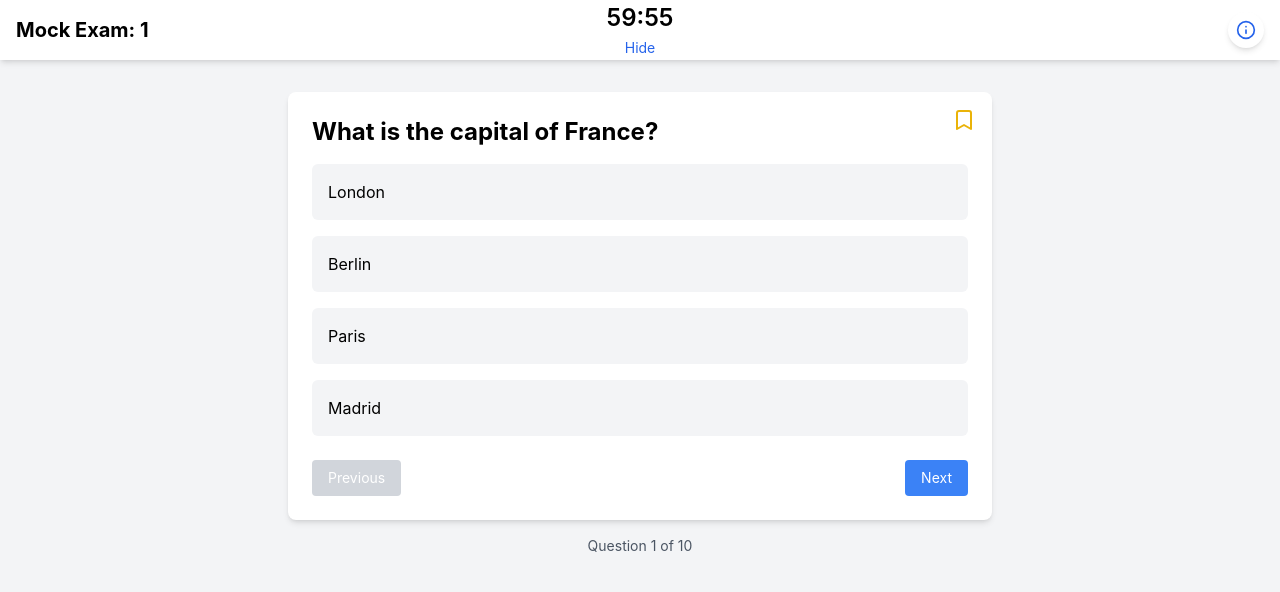
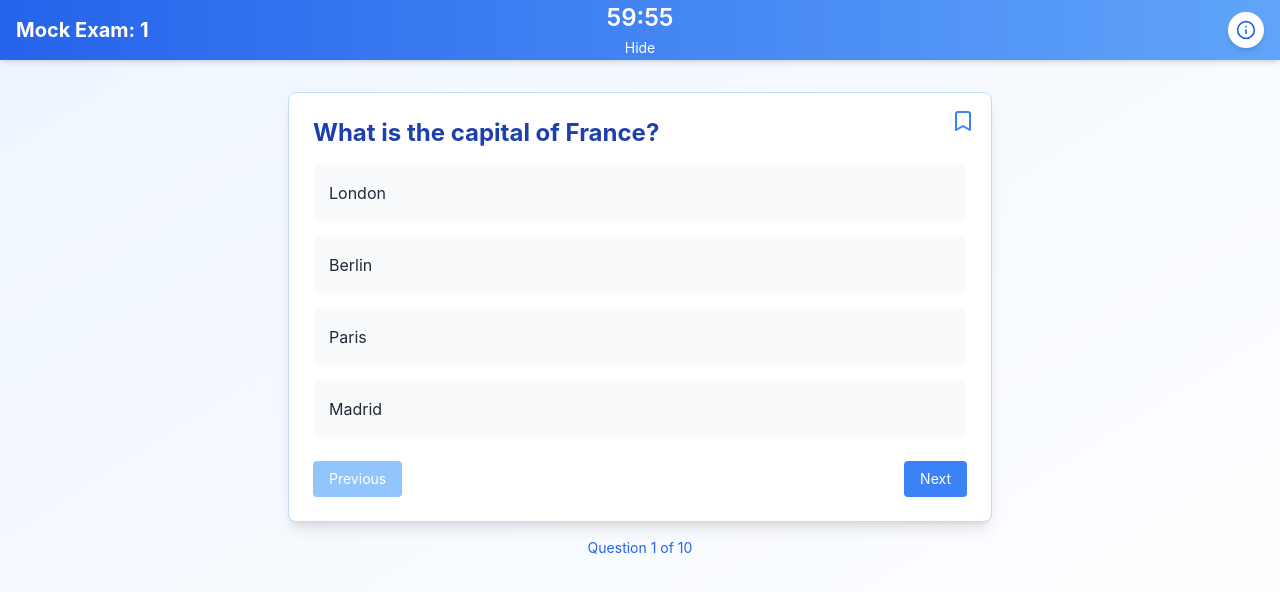
Before and after one commit to shrimay18/mockTest, a React (Create React App) app: page /mock-exam/1/start in a window 1280 px wide. Shown: the top 592 px of the page. Built offline with nearby package versions, Linux system fonts and the light colour scheme.

Commit message:
Blue white theme added

```diff
--- a/src/pages/ExamDetails.tsx
+++ b/src/pages/ExamDetails.tsx
@@ -57,7 +57,7 @@ const ExamDetails: React.FC = () => {
   }
 
   return (
-    <div className="min-h-screen bg-gray-100 py-12 px-4 sm:px-6 lg:px-8">
+    <div className="min-h-screen bg-gradient-to-tr from-blue-500 to-blue-100 py-12 px-4 sm:px-6 lg:px-8">
       <div className="max-w-3xl mx-auto bg-white rounded-lg shadow-md p-6">
         <h1 className="text-3xl font-bold mb-4">{exam.title}</h1>
         <p className="text-gray-600 mb-6">{exam.description}</p>
--- a/src/pages/ExamPage.tsx
+++ b/src/pages/ExamPage.tsx
@@ -209,7 +209,7 @@ const ExamPage: React.FC = () => {
 
       return (
         <div ref={paletteRef} className="fixed right-2 sm:right-4 top-16 sm:top-20 bg-white p-2 sm:p-4 rounded-lg shadow-lg w-48 sm:w-64 max-h-[60vh] sm:max-h-[80vh] overflow-y-auto z-50">
-          <h3 className="text-sm sm:text-lg font-semibold mb-2 sm:mb-4">Question Palette</h3>
+          <h3 className="text-sm sm:text-lg font-semibold mb-2 sm:mb-4 text-blue-800">Question Palette</h3>
           <div className="grid grid-cols-5 gap-1 sm:gap-2">
             {visibleQuestions.map((_, index) => (
               <button
@@ -222,7 +222,7 @@ const ExamPage: React.FC = () => {
                   getQuestionStatus(index) === 'solved' ? 'bg-green-500' :
                   getQuestionStatus(index) === 'review' ? 'bg-yellow-500' :
                   getQuestionStatus(index) === 'attempted-review' ? 'bg-purple-500' :
-                  'bg-gray-400'
+                  'bg-blue-300'
                 }`}
               >
                 {index + 1}
@@ -243,7 +243,7 @@ const ExamPage: React.FC = () => {
               <span>Attempted & Marked for Review</span>
             </div>
             <div className="flex items-center">
-              <div className="w-2 h-2 sm:w-3 sm:h-3 bg-gray-400 rounded-full mr-1 sm:mr-2"></div>
+              <div className="w-2 h-2 sm:w-3 sm:h-3 bg-blue-300 rounded-full mr-1 sm:mr-2"></div>
               <span>Unsolved</span>
             </div>
           </div>
@@ -288,19 +288,19 @@ const ExamPage: React.FC = () => {
     const currentQuestion = mockQuestions[currentQuestionIndex];
 
     return (
-      <div className="min-h-screen bg-gray-100">
-        <nav className="bg-white shadow-md p-2 sm:p-4 relative">
+      <div className="min-h-screen bg-gradient-to-br from-blue-50 to-white">
+        <nav className="bg-gradient-to-r from-blue-600 to-blue-400 shadow-md p-2 sm:p-4 relative">
           <div className="max-w-7xl mx-auto flex flex-col sm:flex-row items-center justify-between">
-            <h1 className="font-bold text-sm sm:text-base md:text-lg lg:text-xl truncate w-full sm:w-auto text-center mb-2 sm:mb-0">
+            <h1 className="font-bold text-sm sm:text-base md:text-lg lg:text-xl truncate w-full sm:w-auto text-center mb-2 sm:mb-0 text-white">
               Mock Exam: {examId}
             </h1>
             <div className="flex flex-col items-center sm:absolute sm:left-1/2 sm:top-1/2 sm:transform sm:-translate-x-1/2 sm:-translate-y-1/2">
               {showTimer && (
-                <span className="text-base sm:text-lg md:text-xl lg:text-2xl font-semibold mb-1">{formatTime(timeLeft)}</span>
+                <span className="text-base sm:text-lg md:text-xl lg:text-2xl font-semibold mb-1 text-white">{formatTime(timeLeft)}</span>
               )}
               <button
                 onClick={() => setShowTimer(!showTimer)}
-                className="text-xs sm:text-sm text-blue-600 hover:text-blue-800"
+                className="text-xs sm:text-sm text-white hover:text-blue-200"
               >
                 {showTimer ? 'Hide' : 'Show Timer'}
               </button>
@@ -322,11 +322,11 @@ const ExamPage: React.FC = () => {
             initial={{ opacity: 0, y: 20 }}
             animate={{ opacity: 1, y: 0 }}
             transition={{ duration: 0.5 }}
-            className="bg-white rounded-lg shadow-md relative p-3 sm:p-6"
+            className="bg-white rounded-lg shadow-lg relative p-3 sm:p-6 border border-blue-200"
           >
             <button
               onClick={toggleBookmark}
-              className={`absolute top-2 sm:top-4 right-2 sm:right-4 text-yellow-500 hover:text-yellow-600 transition-all duration-300 transform ${bookmarks.includes(currentQuestionIndex) ? 'scale-110' : 'scale-100'}`}
+              className={`absolute top-2 sm:top-4 right-2 sm:right-4 text-blue-500 hover:text-blue-600 transition-all duration-300 transform ${bookmarks.includes(currentQuestionIndex) ? 'scale-110' : 'scale-100'}`}
             >
               <BookmarkIcon
                 size={20}
@@ -334,7 +334,7 @@ const ExamPage: React.FC = () => {
                 fill={bookmarks.includes(currentQuestionIndex) ? "currentColor" : "none"}
               />
             </button>
-            <h2 className="text-base sm:text-xl md:text-2xl font-bold mb-2 sm:mb-4 pr-8 sm:pr-10">{currentQuestion.text}</h2>
+            <h2 className="text-base sm:text-xl md:text-2xl font-bold mb-2 sm:mb-4 pr-8 sm:pr-10 text-blue-800">{currentQuestion.text}</h2>
             <div className="space-y-2 sm:space-y-4">
               {currentQuestion.options.map((option, index) => (
                 <button
@@ -342,8 +342,8 @@ const ExamPage: React.FC = () => {
                   onClick={() => handleAnswer(index)}
                   className={`w-full p-2 sm:p-4 text-left rounded-md transition-colors text-sm sm:text-base ${
                     userAnswers[currentQuestionIndex] === index
-                      ? 'bg-blue-200 hover:bg-blue-300'
-                      : 'bg-gray-100 hover:bg-gray-200'
+                      ? 'bg-blue-100 hover:bg-blue-200 text-blue-800'
+                      : 'bg-gray-50 hover:bg-gray-100 text-gray-800'
                   }`}
                 >
                   {option}
@@ -354,7 +354,7 @@ const ExamPage: React.FC = () => {
               <button
                 onClick={handlePrevious}
                 disabled={currentQuestionIndex === 0}
-                className="bg-blue-500 text-white py-1 sm:py-2 px-2 sm:px-4 rounded text-xs sm:text-sm hover:bg-blue-600 transition-colors disabled:bg-gray-300"
+                className="bg-blue-500 text-white py-1 sm:py-2 px-2 sm:px-4 rounded text-xs sm:text-sm hover:bg-blue-600 transition-colors disabled:bg-blue-300"
               >
                 Previous
               </button>
@@ -375,12 +375,13 @@ const ExamPage: React.FC = () => {
               )}
             </div>
           </motion.div>
-          <div className="text-center mt-2 sm:mt-4 text-gray-600 text-xs sm:text-sm">
+          <div className="text-center mt-2 sm:mt-4 text-blue-600 text-xs sm:text-sm">
             Question {currentQuestionIndex + 1} of {mockQuestions.length}
           </div>
         </div>
         {showPalette && <QuestionPalette />}
       </div>
+
     );
   };
 
```
